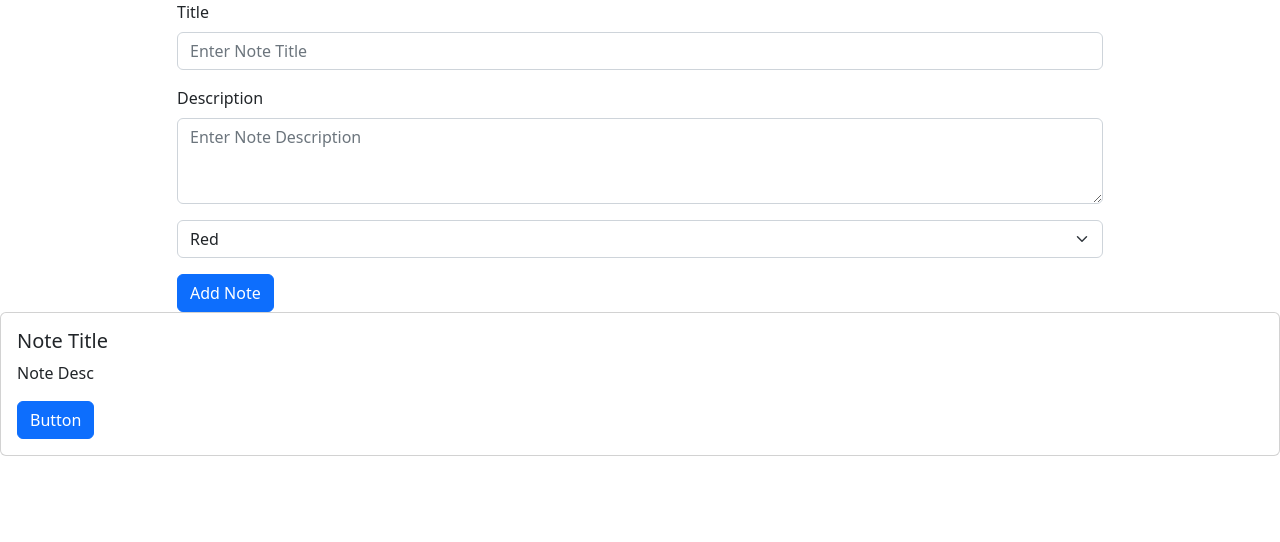
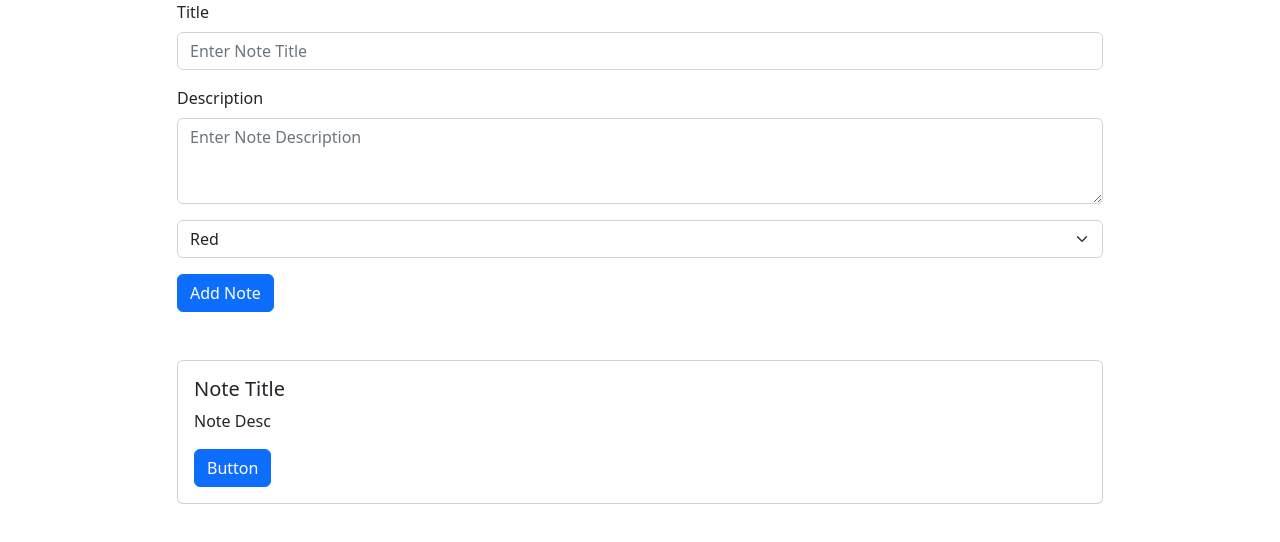
Before and after one commit to JonathanHew/ReactJS_Notes_App, a React (Create React App) app in the folder react-notes-app/: page / in a window 1280 px wide. Shown: the top 542 px of the page. Built offline with nearby package versions, Linux system fonts and the light colour scheme.

Commit message:
formatted notes cards

```diff
--- a/react-notes-app/src/App.js
+++ b/react-notes-app/src/App.js
@@ -7,7 +7,13 @@
   return (
     <div>
       <Form></Form>
-      <Notes></Notes>
+      <div className='container mt-5'>
+        <div className='row justify-content-center'>
+          <div className='col-md-10'>
+            <Notes></Notes>
+          </div>
+        </div>
+      </div>
     </div>
   )
 }
```
